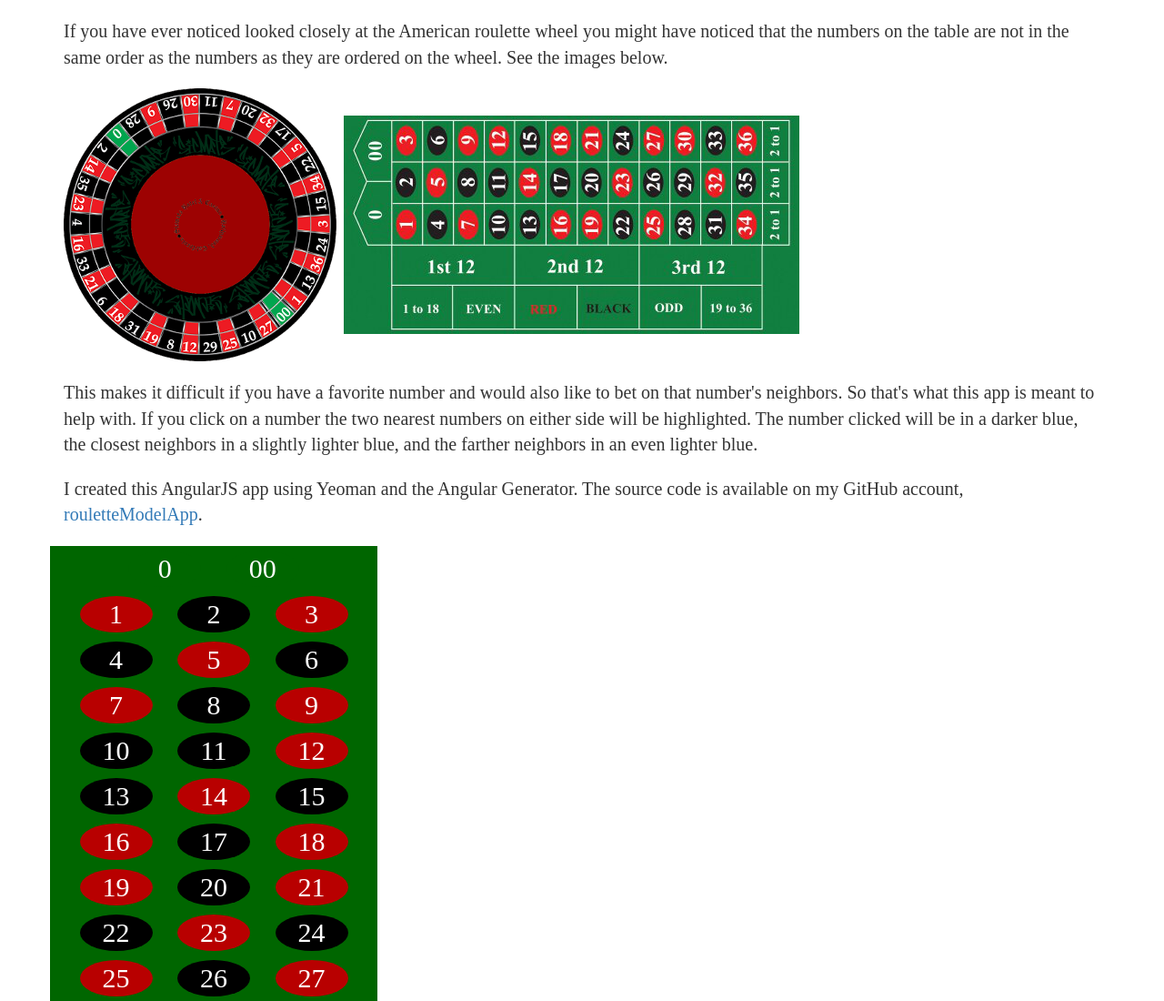
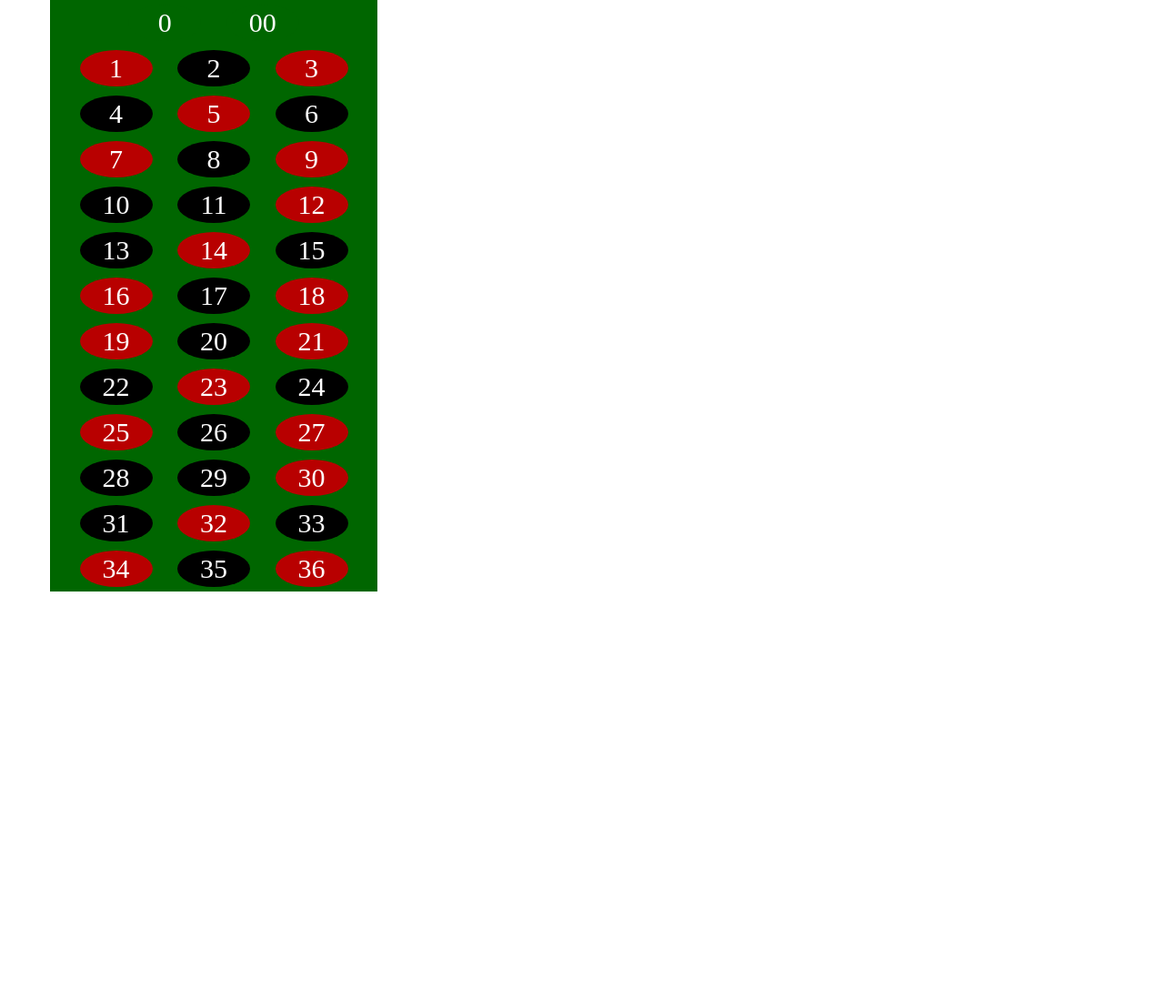
Before and after one commit to TimGraf/rouletteModelApp, a website: page app/index.html in a window 1280 px wide. Shown: the top 1100 px of the page at 91% size. After the commit the page ends 800 px from the top, so only its background shows below. Drawn offline with nearby package versions, Linux system fonts and the light colour scheme; some packages are replaced by stand-ins of ours; files that its build step writes are made by us from their sources.

Commit message:
Even more updates

```diff
--- a/app/views/main.html
+++ b/app/views/main.html
@@ -1,8 +1,3 @@
-<p class="desc">If you have ever noticed looked closely at the American roulette wheel you might have noticed that the numbers on the table are not in the same order as the numbers as they are ordered on the wheel. See the images below.</p>
-<img src="../images/wheel.png">
-<img src="../images/table.png">
-<p class="desc">This makes it difficult if you have a favorite number and would also like to bet on that number's neighbors.  So that's what this app is meant to help with.  If you click on a number the two nearest numbers on either side will be highlighted.  The number clicked will be in a darker blue, the closest neighbors in a slightly lighter blue, and the farther neighbors in an even lighter blue.</p>
-<p class="desc">I created this AngularJS app using Yeoman and the Angular Generator.  The source code is available on my GitHub account, <a href="https://github.com/TimGraf/rouletteModelApp" target="_blank">rouletteModelApp</a>.</p>
 <div ng-controller="mainController">
   <div class="row"><number value="0"></number><number value="00"></number></div>
   <div class="row"><number value="1"></number><number value="2"></number><number value="3"></number></div>
```
